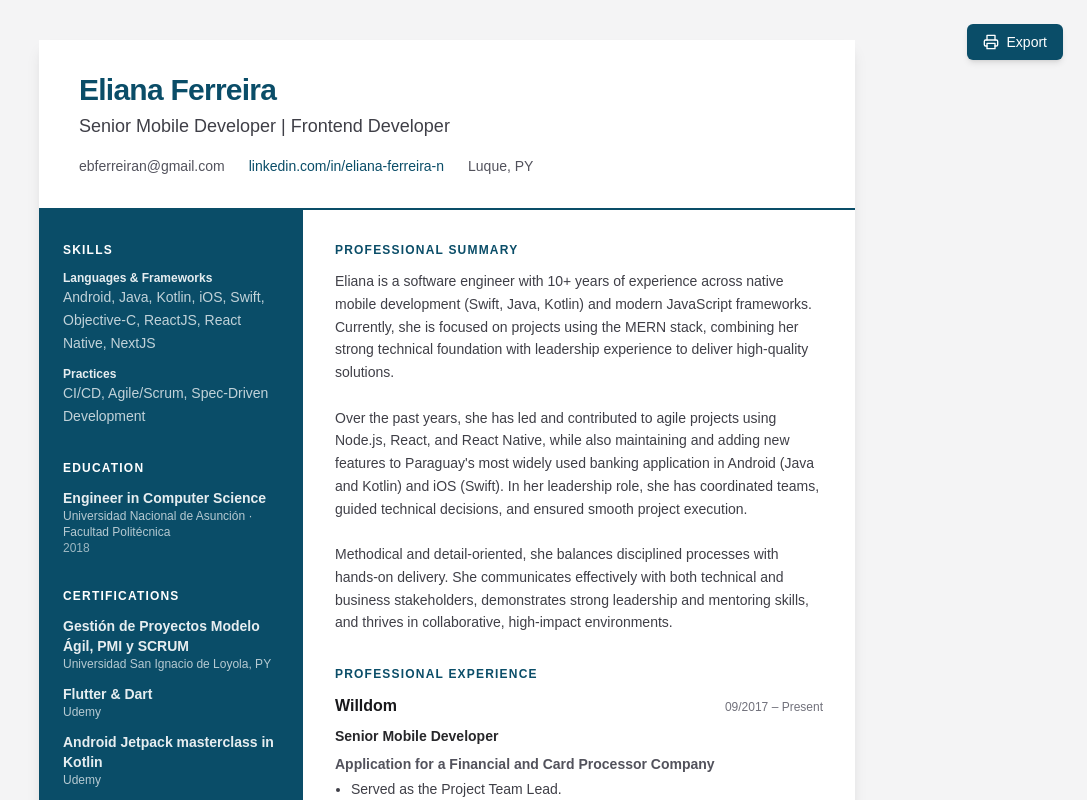
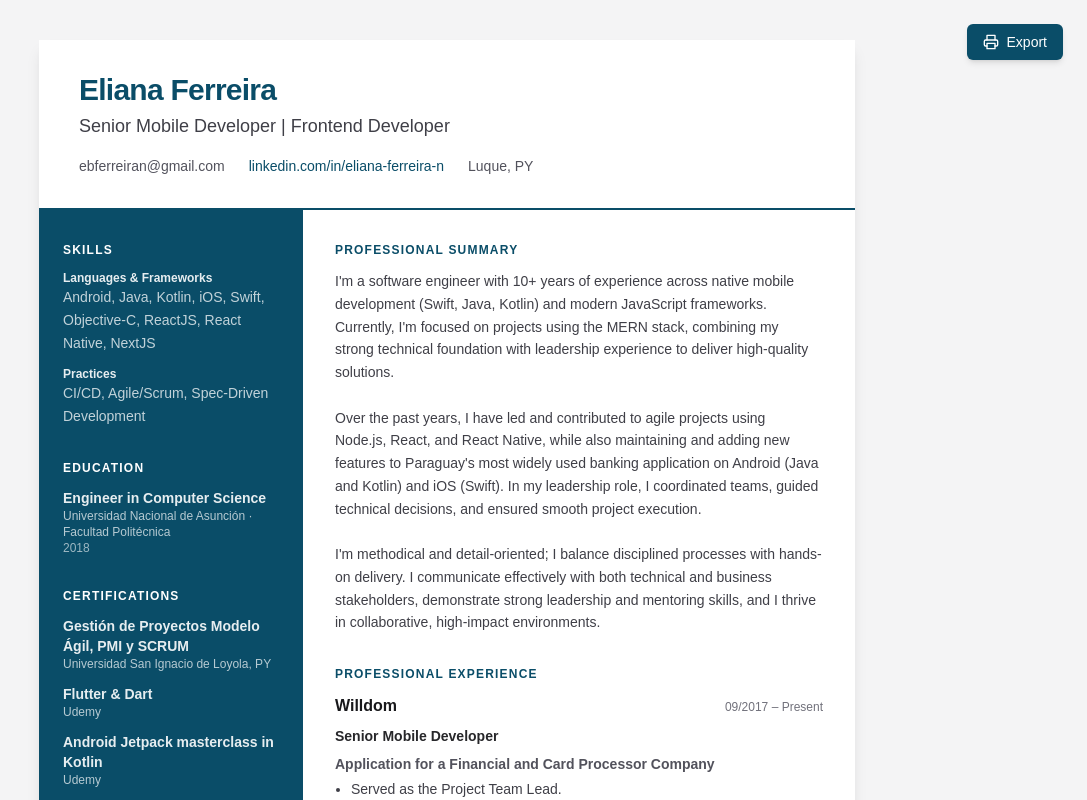
Before and after one commit to elianaferreira/resume, a Next.js app: page / in a window 1280 px wide. Shown: the top 800 px of the page, without its empty margins (193-1280 px from the left). Built offline with nearby package versions, Linux system fonts and the light colour scheme.

Commit message:
[fix] - Minor fix in the summary

```diff
--- a/components/resume/sections/summary/data.ts
+++ b/components/resume/sections/summary/data.ts
@@ -1,7 +1,7 @@
 import type { SummaryData } from "./types";
 
 export const summaryData: SummaryData = {
-  paragraph: `Eliana is a software engineer with 10+ years of experience across native mobile development (Swift, Java, Kotlin) and modern JavaScript frameworks. Currently, she is focused on projects using the MERN stack, combining her strong technical foundation with leadership experience to deliver high-quality solutions.
-    \nOver the past years, she has led and contributed to agile projects using Node.js, React, and React Native, while also maintaining and adding new features to Paraguay's most widely used banking application in Android (Java and Kotlin) and iOS (Swift). In her leadership role, she has coordinated teams, guided technical decisions, and ensured smooth project execution.
-    \nMethodical and detail-oriented, she balances disciplined processes with hands-on delivery. She communicates effectively with both technical and business stakeholders, demonstrates strong leadership and mentoring skills, and thrives in collaborative, high-impact environments.`,
+  paragraph: `I'm a software engineer with 10+ years of experience across native mobile development (Swift, Java, Kotlin) and modern JavaScript frameworks. Currently, I'm focused on projects using the MERN stack, combining my strong technical foundation with leadership experience to deliver high-quality solutions.
+    \nOver the past years, I have led and contributed to agile projects using Node.js, React, and React Native, while also maintaining and adding new features to Paraguay's most widely used banking application on Android (Java and Kotlin) and iOS (Swift). In my leadership role, I coordinated teams, guided technical decisions, and ensured smooth project execution.
+    \nI'm methodical and detail-oriented; I balance disciplined processes with hands-on delivery. I communicate effectively with both technical and business stakeholders, demonstrate strong leadership and mentoring skills, and I thrive in collaborative, high-impact environments.`,
 };
```
